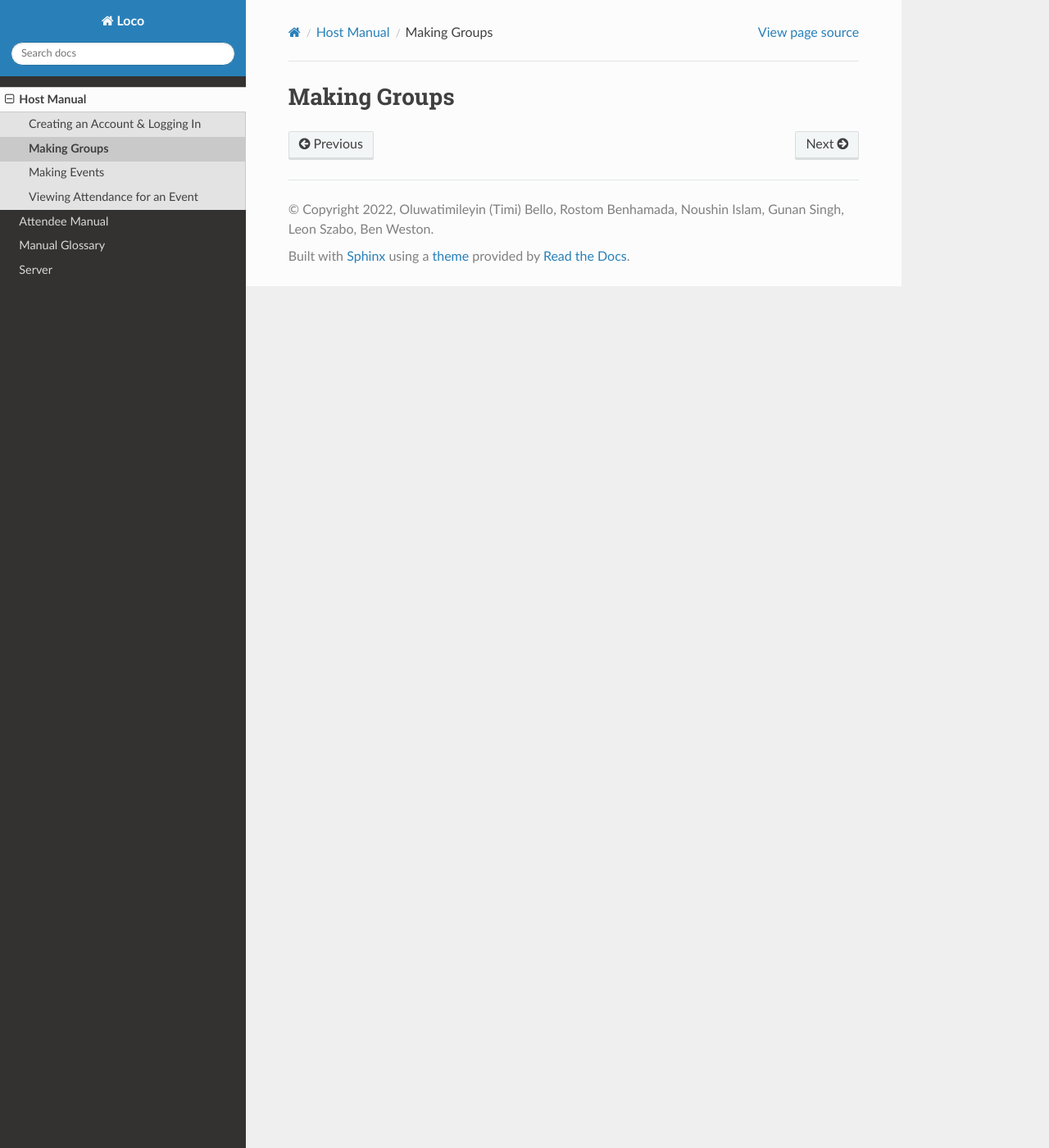
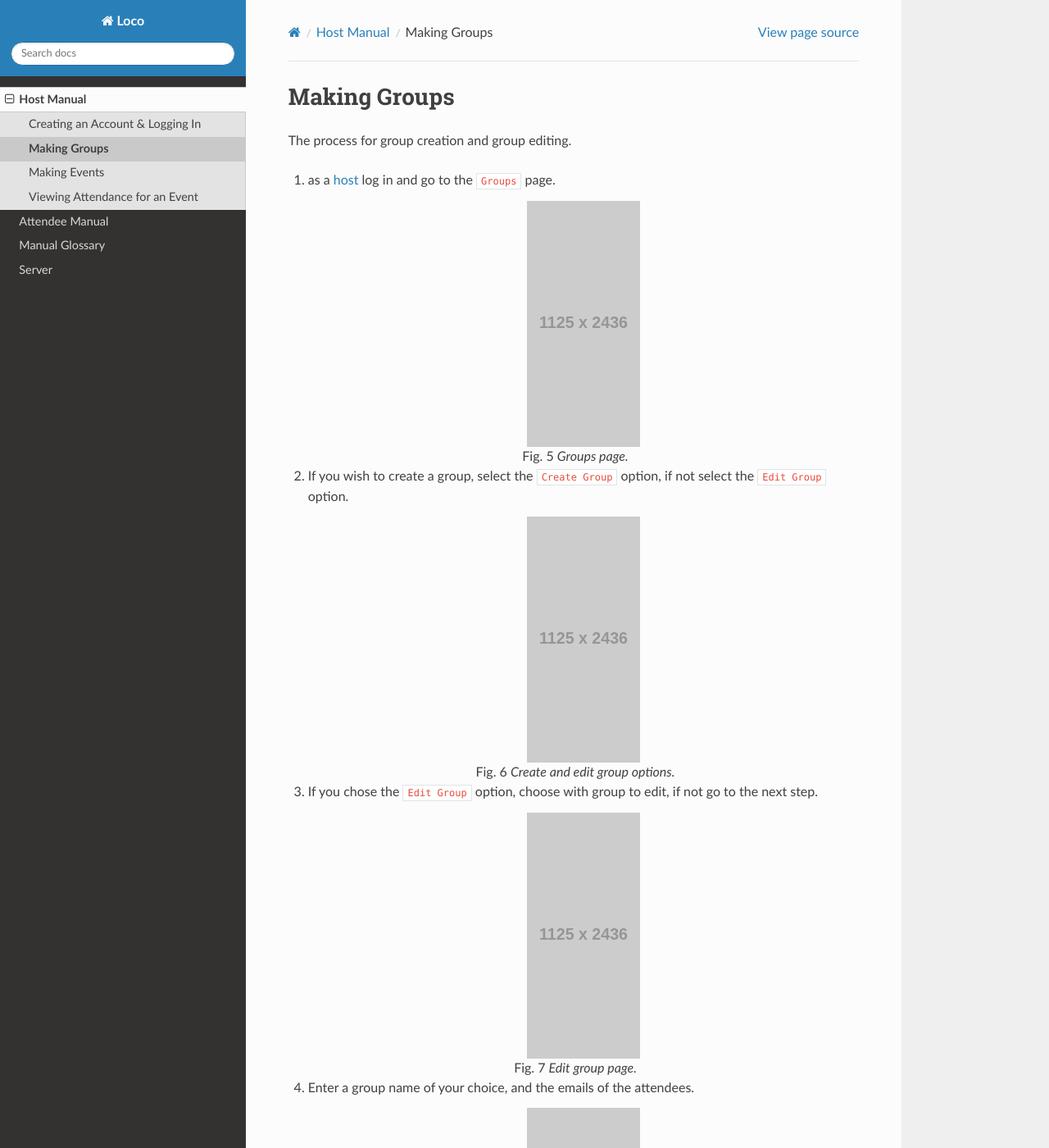
Before and after one commit to bweston6/loco, a Sphinx documentation site: the page built from docs/man.host.make_group.rst, in a window 1280 px wide and 1400 px high. Shown: the whole window at 82% size. Built offline with Sphinx 7.4.7 and the Read the Docs theme 2.0.0, drawn with Linux system fonts in a browser that asks for light colours; some of the changed text lies outside the part shown.

Commit message:
Added bulk of manual

```diff
--- a/docs/man.host.make_group.rst
+++ b/docs/man.host.make_group.rst
@@ -2,3 +2,42 @@
 
 Making Groups
 =============
+The process for group creation and group editing.
+
+#. as a :term:`host<Host>` log in and go to the ``Groups`` page.
+
+   .. figure:: https://via.placeholder.com/1125x2436
+      :height: 300
+      :align: center
+      :alt: groups page
+
+      Groups page.
+
+#. If you wish to create a group, select the ``Create Group`` option, if not select the ``Edit Group`` option.
+
+   .. figure:: https://via.placeholder.com/1125x2436
+      :height: 300
+      :align: center
+      :alt: create and edit group options
+
+      Create and edit group options.
+
+#. If you chose the ``Edit Group`` option, choose with group to edit, if not go to the next step.
+
+   .. figure:: https://via.placeholder.com/1125x2436
+      :height: 300
+      :align: center
+      :alt: edit group page
+
+      Edit group page.
+
+#. Enter a group name of your choice, and the emails of the attendees.
+
+   .. figure:: https://via.placeholder.com/1125x2436
+      :height: 300
+      :align: center
+      :alt: group creation screen
+
+      Group creation screen.
+
+   .. note:: If you misinput a value you have the option to "delete" a group
```
